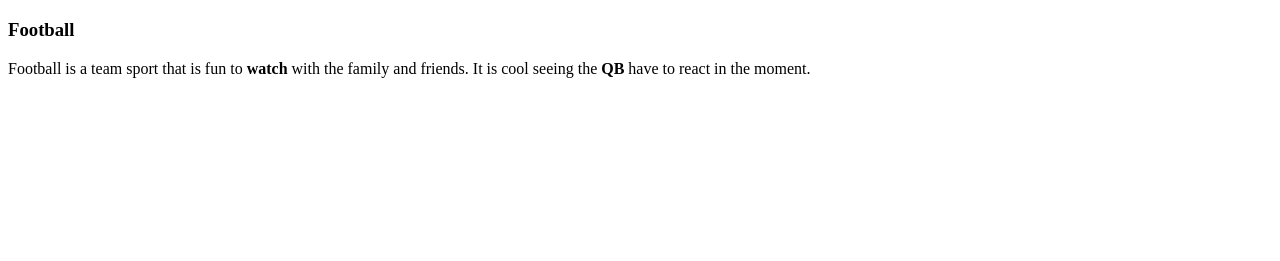
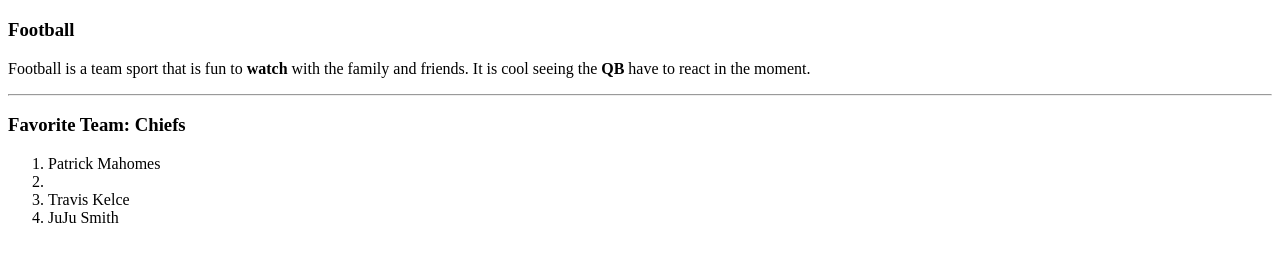
Before and after one commit to 44-563-Web-Apps-S23/44563-webapps-assignment-3-memaynor, a plain HTML site: page intel.html in a window 1280 px wide. Shown: the part 61-322 px from the top of the page. Drawn offline with Linux system fonts and the light colour scheme.

Commit message:
ordered list

```diff
--- a/intel.html
+++ b/intel.html
@@ -7,6 +7,14 @@
 <h3>Football</h3>
 <p>
 Football is a team sport that is fun to <b>watch</b> with the family and friends. It is cool seeing the <b>QB</b> have to react in the moment.
+<hr>
+<h3>Favorite Team: Chiefs</h3>
+<ol>
+    <li>Patrick Mahomes<li>
+    <li>Travis Kelce</li>
+    <li>JuJu Smith</li>
+</ol>
+
 </p>
 </body>
 </html>
```
